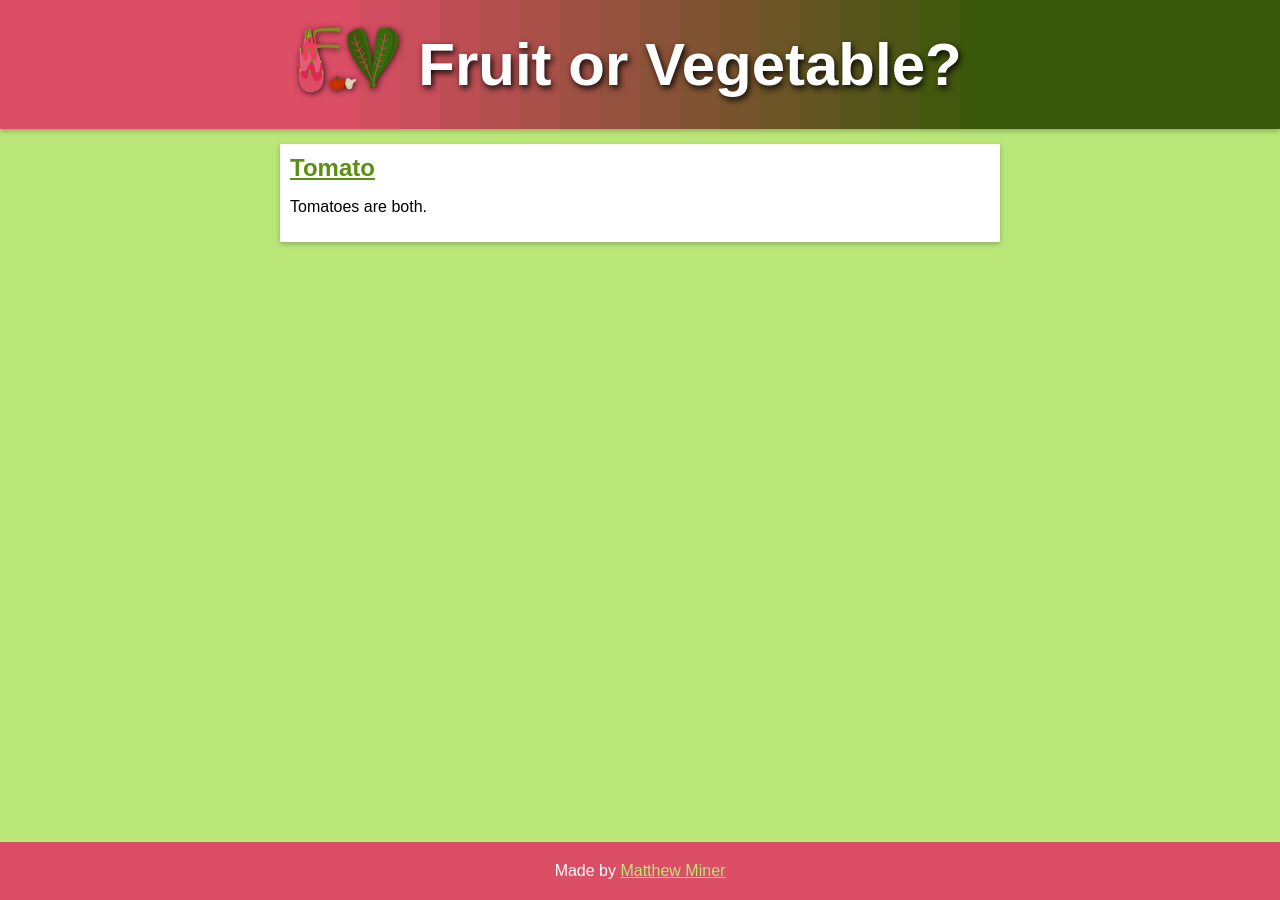
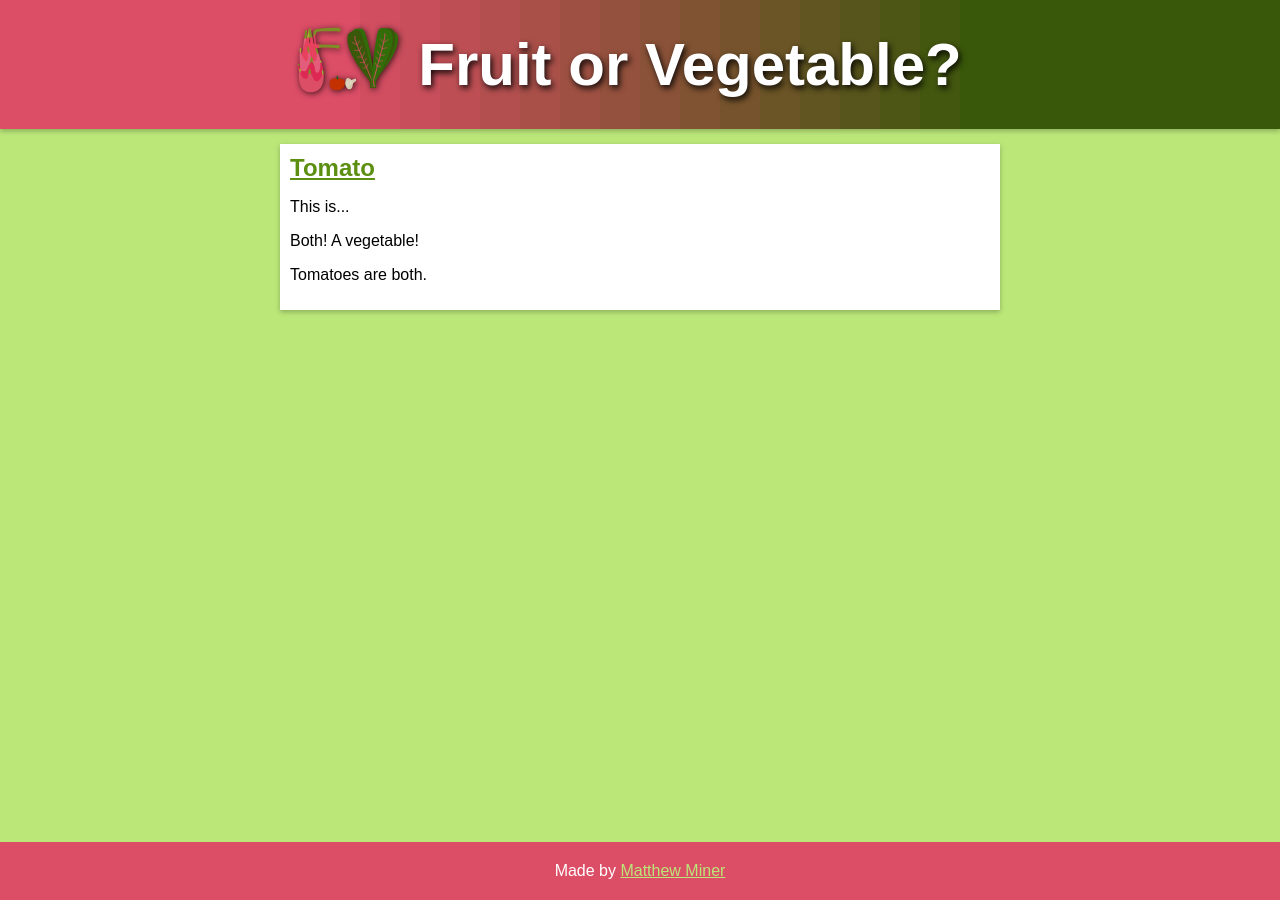
Before and after one commit to mminer237/fruitorvegetable, a Jekyll site: the page built from _items/tomato.html, in a window 1280 px wide. Built offline with Jekyll 4.4.1, drawn with Linux system fonts in a browser that asks for light colours.

Commit message:
Add automated result to layout

```diff
--- a/_layouts/item.html
+++ b/_layouts/item.html
@@ -9,5 +9,22 @@ layout: default
 	{% if page.image %}
 	<img src="{{ page.image }}" alt="{{ page.title }}">
 	{% endif %}
+	<div class="type{% if page.fruit %} fruit {% endif %}{% if page.vegetable %} vegetable {% endif %}">
+		<p>This is...</p>
+		<div class="answer">
+			{% if page.fruit %}
+				{% if page.vegetable %}
+					Both!
+				{% else %}
+					A fruit!
+				{% endif %}
+			{% endif %}
+			{% if page.vegetable %}
+				A vegetable!
+			{% else %}
+				Neither!
+			{% endif %}
+		</div>
+	</div>
 	{{ page.content }}
 </article>
```
